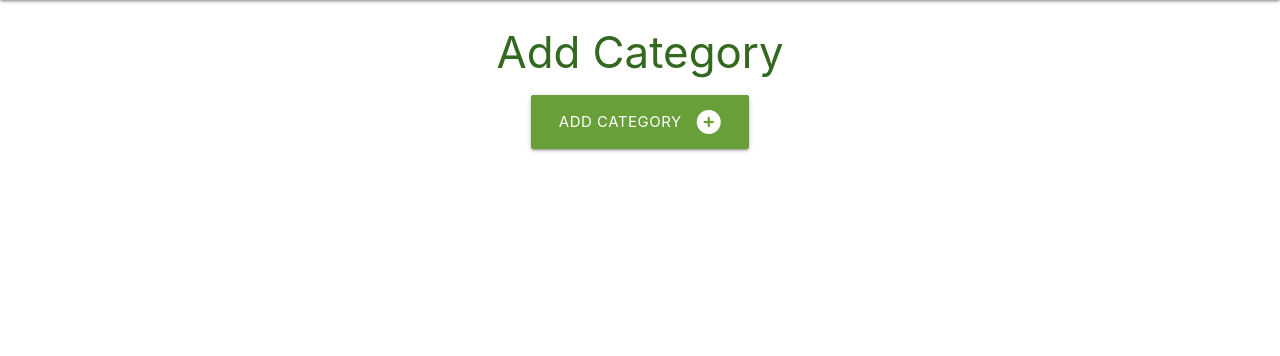
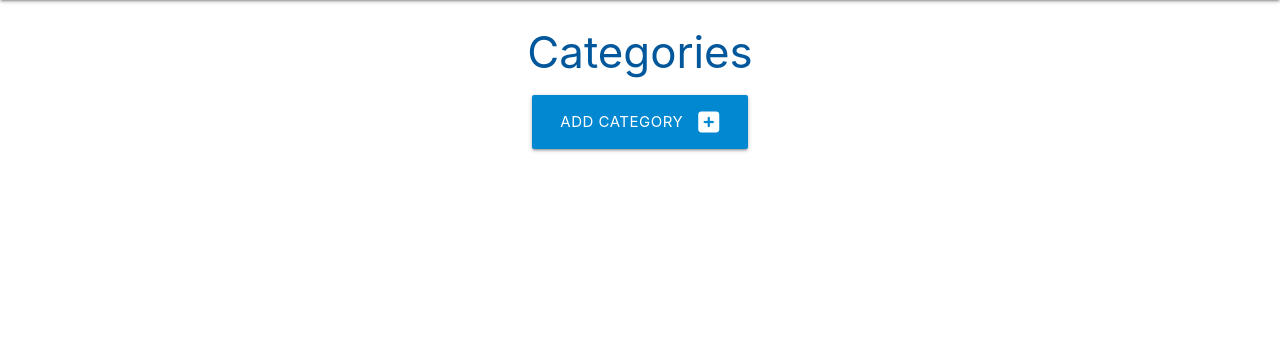
Before and after one commit to mika-sims/Task-Manager, a Flask app: page /categories in a window 1280 px wide. Shown: the part 64-420 px from the top of the page. Run offline with Flask 2, Linux system fonts and the light colour scheme; some libraries are stand-ins or nearby versions.

Commit message:
Change page styling color and icon

```diff
--- a/taskmanager/templates/categories.html
+++ b/taskmanager/templates/categories.html
@@ -1,11 +1,14 @@
 {% extends "base.html" %}
 {% block content %}
-<h3 class="light-green-text text-darken-4 center-align">Add Category</h3>
+
+<h3 class="light-blue-text text-darken-4 center-align">Categories</h3>
+
 <div class="row">
     <div class="col s12 center-align">
-        <a href="{{ url_for('add_category') }}" class="btn-large light-green darken-2">
-            Add Category<i class="fa-solid fa-circle-plus right"></i>
+        <a href="{{ url_for('add_category') }}" class="btn-large light-blue darken-2">
+            Add Category <i class="fa-solid fa-plus-square right"></i>
         </a>
     </div>
 </div>
+
 {% endblock %}
```
